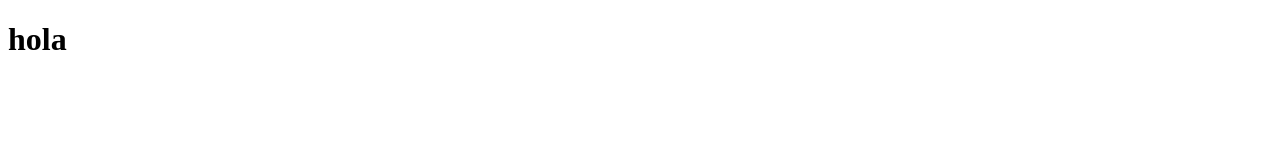
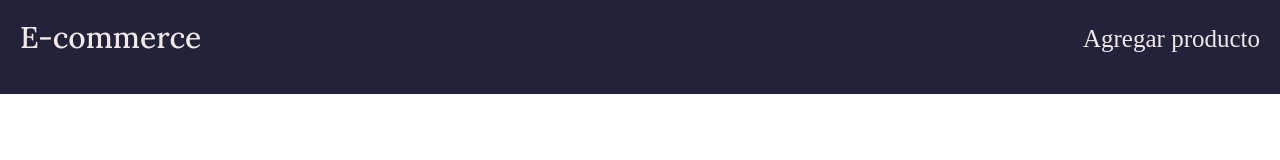
Before and after one commit to Guidotss/Proyecto-final-backend, a website: page frontend/public/index.html in a window 1280 px wide. Drawn offline with nearby package versions, Linux system fonts and the light colour scheme; a web font is replaced by a local one.

Commit message:
empezando el front

```diff
--- a/frontend/public/index.html
+++ b/frontend/public/index.html
@@ -5,10 +5,29 @@
     <meta http-equiv="X-UA-Compatible" content="IE=edge">
     <meta name="viewport" content="width=device-width, initial-scale=1.0">
     <link rel="stylesheet" href="./styles/sass/estilos.css">
-    <title>productos</title>
+    <link href="https://cdn.jsdelivr.net/npm/bootstrap@5.2.0-beta1/dist/css/bootstrap.min.css" rel="stylesheet" integrity="sha384-0evHe/X+R7YkIZDRvuzKMRqM+OrBnVFBL6DOitfPri4tjfHxaWutUpFmBp4vmVor" crossorigin="anonymous">
+    <link rel="preconnect" href="https://fonts.googleapis.com">
+    <link rel="preconnect" href="https://fonts.gstatic.com" crossorigin>
+    <link href="https://fonts.googleapis.com/css2?family=Lora:ital,wght@0,500;1,400&family=Nuosu+SIL&family=Poppins&display=swap" rel="stylesheet">
+
+    <title>Productos</title>
 </head>
 <body>
-    <h1>hola</h1>
-<script src=""></script>
+    <header>
+        <p>E-commerce</p>
+        <nav>
+            <div>
+                <ul>
+                    <li>
+                        <a href="./AgrearProductos.html">Agregar producto</a>
+                    </li>
+                </ul>
+            </div>
+        </nav>
+    </header>
+    <section>
+
+    </section>
+<script src="../main.js"></script>
 </body>
 </html>
--- /dev/null
+++ b/frontend/public/styles/sass/estilos.scss
@@ -0,0 +1,30 @@
+header{
+    background-color: #22223b;
+    display: flex;
+    justify-content: space-between;
+
+    p{
+        font-size: 30px;
+        color:#f2e9e4;;
+        font-family: 'Lora', serif;
+        margin-left: 20px;
+        margin-top: 15px;
+
+    }
+    nav{
+        ul{
+            list-style: none;
+            li{
+                display: inline-block;
+                margin: 20px;
+                font-size: 25px;
+                font-family: 'Nuosu SIL', serif;
+
+                a{
+                    text-decoration: none;
+                    color: #f2e9e4;
+                }
+            }
+        }
+    }
+}
```
Also changed, not shown: frontend/public/AgrearProductos.html (added, +18 -0 lines), frontend/public/styles/sass/estilos.css, 2 other files.
